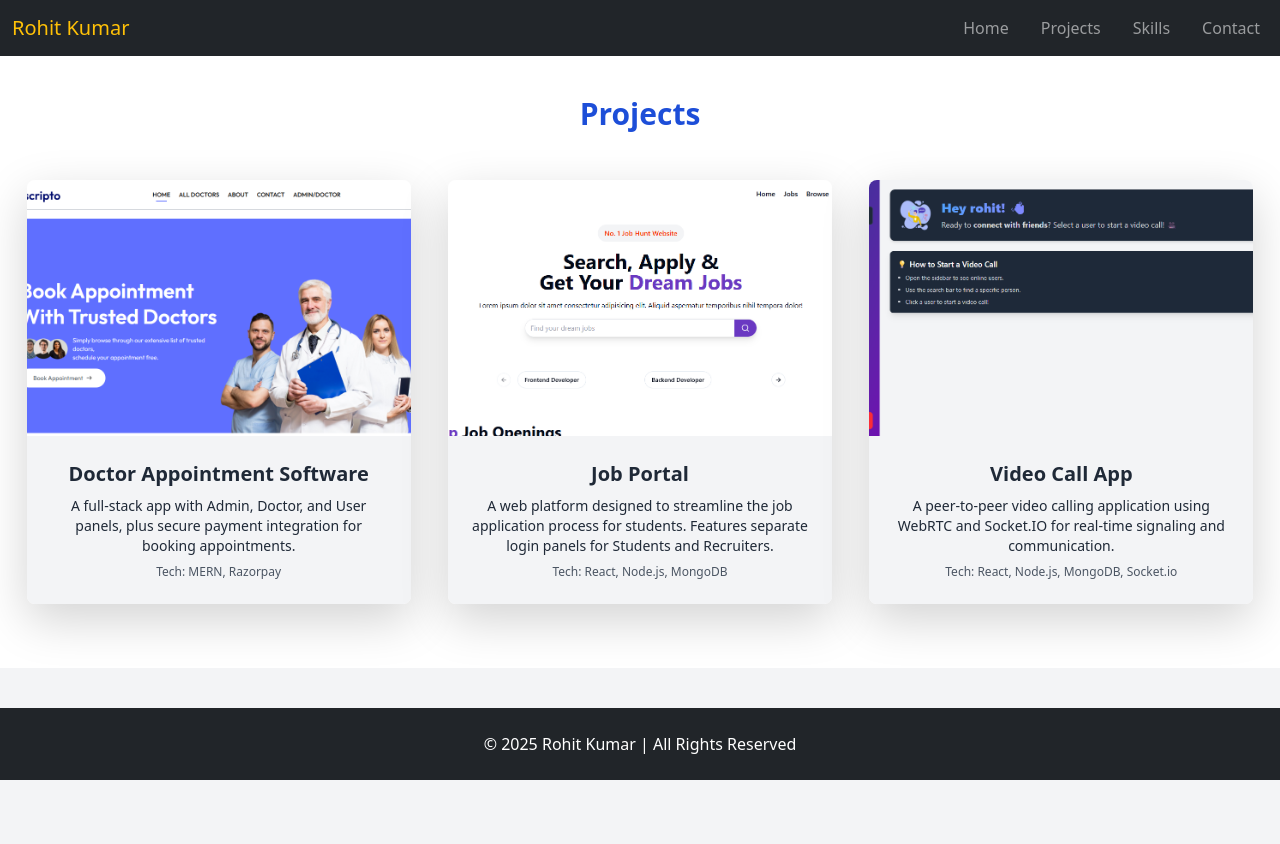
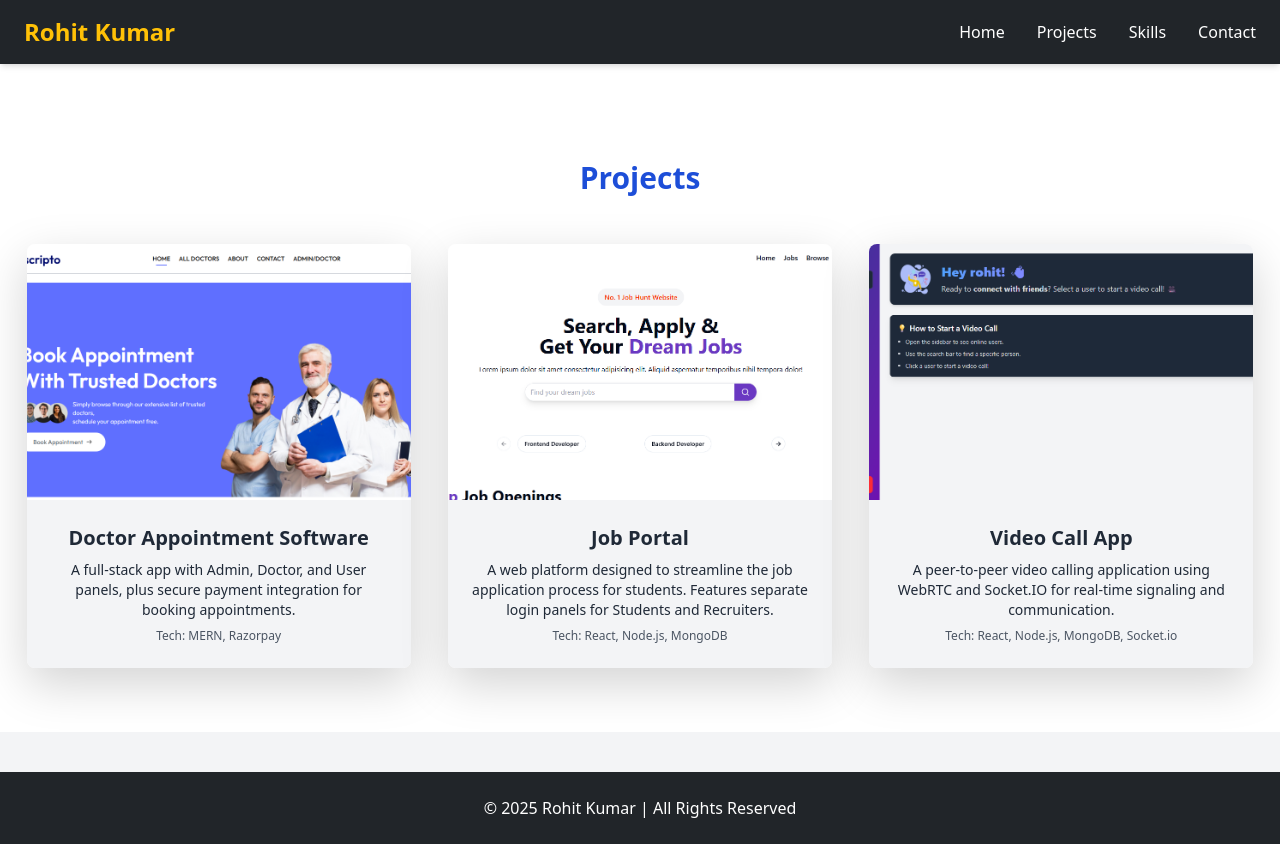
Before and after one commit to Rohit4752/SkySeeker-Intership, a plain HTML site: page project.html in a window 1280 px wide. Before the commit the page ends 800 px from the top, so only its background shows below. Drawn offline with nearby package versions, Linux system fonts and the light colour scheme.

Commit message:
Third commit

```diff
--- a/project.html
+++ b/project.html
@@ -12,22 +12,40 @@
 
 
   <!--  Navbar -->
-  <nav class="navbar navbar-expand-lg navbar-dark bg-dark fixed-top">
-    <div class="container">
-      <a class="navbar-brand text-warning" href="#home">Rohit Kumar</a>
-      <button class="navbar-toggler" type="button" data-bs-toggle="collapse" data-bs-target="#navbarNav">
-        <span class="navbar-toggler-icon"></span>
+ <nav class="bg-[#212529] sticky top-0 z-50 shadow-md text-white">
+  <div class="max-w-7xl mx-auto px-4 sm:px-6 lg:px-8">
+    <div class="flex justify-between items-center h-16">
+      <!-- Logo -->
+      <a href="index.html" class="text-warning text-2xl font-bold text-yellow-400">Rohit Kumar</a>
+
+      <!-- Desktop Navigation -->
+      <ul class="hidden md:flex space-x-8">
+        <li><a href="index.html" class="text-white hover:text-yellow-400 transition">Home</a></li>
+        <li><a href="project.html" class="text-white hover:text-yellow-400 transition">Projects</a></li>
+        <li><a href="skills.html" class="text-white hover:text-yellow-400 transition">Skills</a></li>
+        <li><a href="contact.html" class="text-white hover:text-yellow-400 transition">Contact</a></li>
+      </ul>
+
+      <!-- Mobile Menu Button -->
+      <button id="mobileMenuToggle" class="md:hidden focus:outline-none">
+        <svg class="w-6 h-6 text-white" fill="none" stroke="currentColor" stroke-width="2"
+          viewBox="0 0 24 24" stroke-linecap="round" stroke-linejoin="round">
+          <path d="M4 6h16M4 12h16M4 18h16" />
+        </svg>
       </button>
+    </div>
+  </div>
 
-        <ul class="navbar-nav space-x-4">
-          <li class="nav-item"><a class="nav-link" href="index.html">Home</a></li>
-          <li class="nav-item"><a class="nav-link" href="project.html">Projects</a></li>
-          <li class="nav-item"><a class="nav-link" href="skills.html">Skills</a></li>
-          <li class="nav-item"><a class="nav-link" href="contact.html">Contact</a></li>
-        </ul>
+  <!-- Mobile Navigation -->
+  <ul id="mobileMenu" class="md:hidden bg-[#212529] hidden px-4 pb-4">
+    <li><a href="index.html" class="block py-2 text-white hover:text-yellow-400">Home</a></li>
+    <li><a href="project.html" class="block py-2 text-white hover:text-yellow-400">Projects</a></li>
+    <li><a href="skills.html" class="block py-2 text-white hover:text-yellow-400">Skills</a></li>
+    <li><a href="contact.html" class="block py-2 text-white hover:text-yellow-400">Contact</a></li>
+  </ul>
+</nav>
 
-    </div>
-  </nav>
+
 
  <section class="pt-24 pb-16 bg-white mb-10">
   <div class="container mx-auto text-center px-4">
@@ -99,5 +117,12 @@ Features separate login panels for Students and Recruiters.
     <p>© 2025 Rohit Kumar | All Rights Reserved</p>
   </footer>
 
+  <script>
+  document.getElementById('mobileMenuToggle').addEventListener('click', function () {
+    const menu = document.getElementById('mobileMenu');
+    menu.classList.toggle('hidden');
+  });
+</script>
+
 </body>
 </html>
```
Also changed, not shown: contact.html (+38 -13 lines), index.html (+38 -15 lines), script.js (deleted, +0 -8 lines), skills.html (+38 -13 lines).
